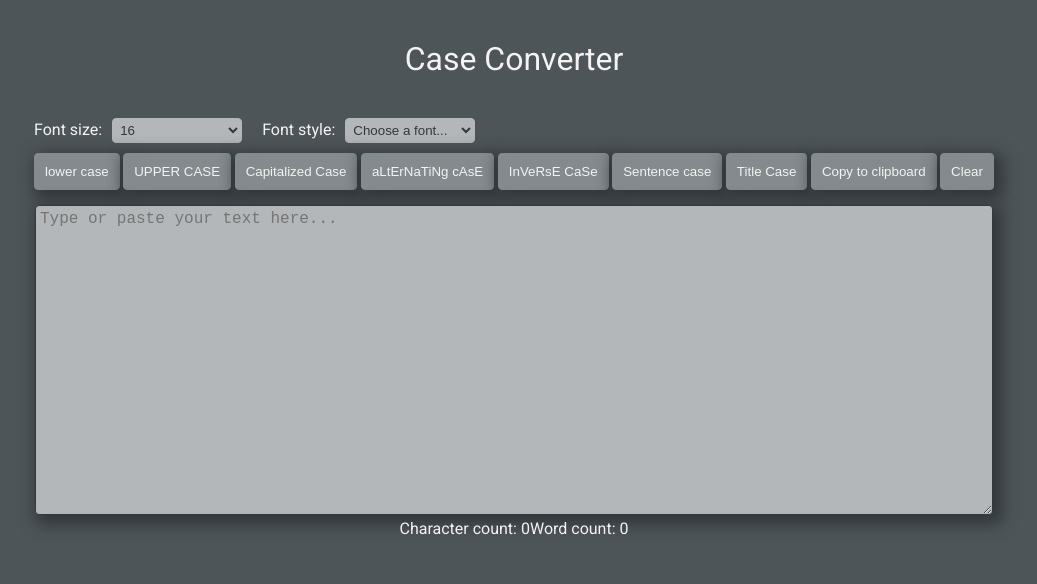
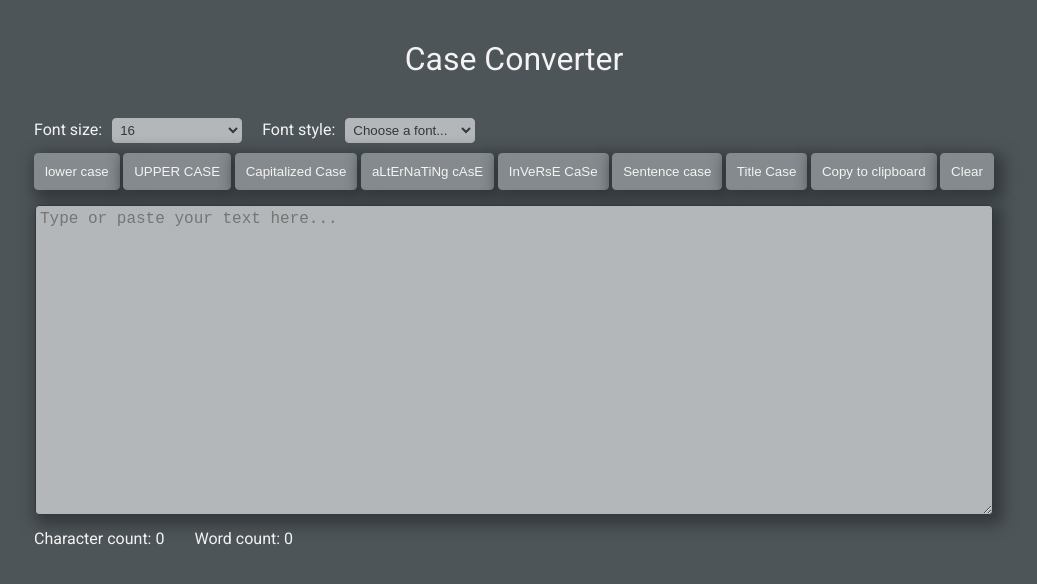
Before and after one commit to katmart93/case-converter-app, a React (Create React App) app: page / in a window 1280 px wide. Shown: the top 584 px of the page, without its empty margins (126-1163 px from the left). Built offline with nearby package versions, Linux system fonts and the light colour scheme; a web font is replaced by a local one.

Commit message:
stats styles added

```diff
--- a/src/App.css
+++ b/src/App.css
@@ -62,7 +62,13 @@ h1 {
   outline: none;
   padding: 4px;
 }
-
+.stats {
+  text-align: left;
+  margin-top: 10px;
+}
+.stats span {
+  margin-right: 30px;
+}
 .input textarea:focus,
 .options button:focus,
 .font-size-selector select:focus,
```
